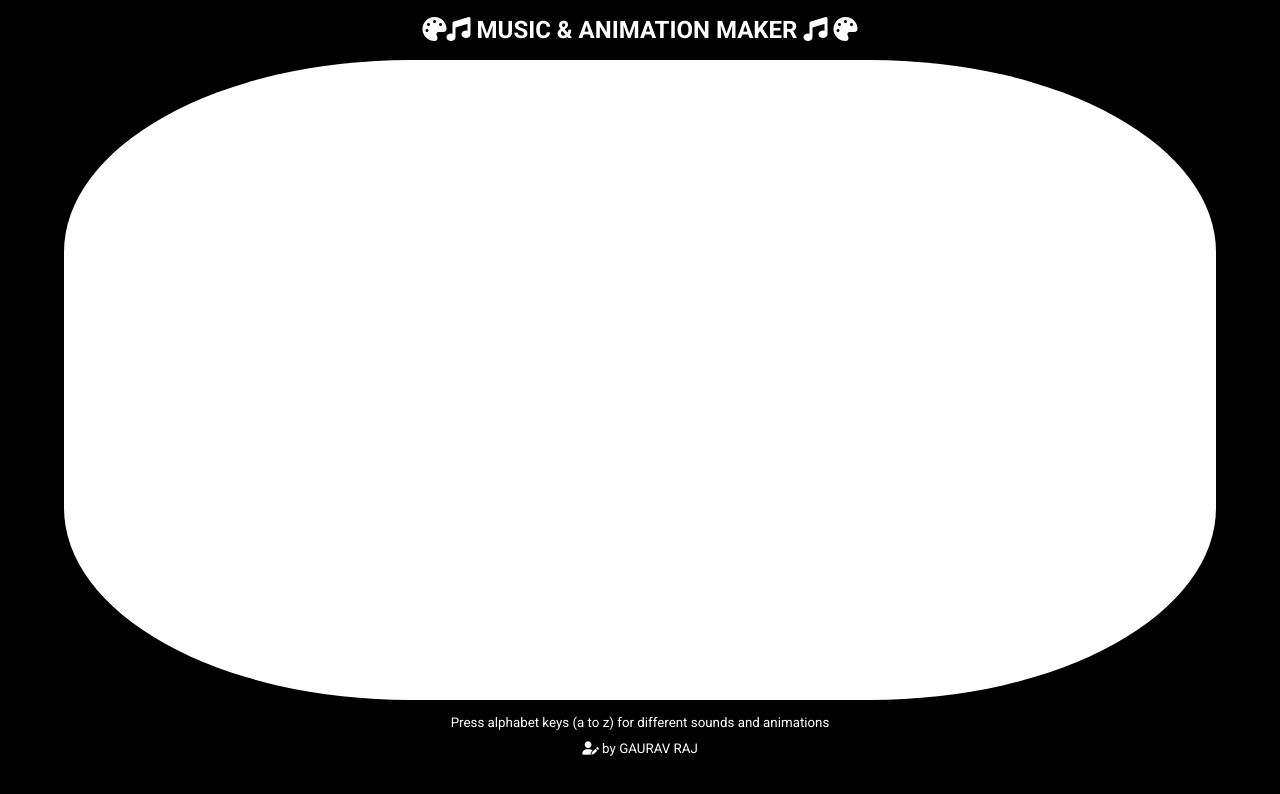
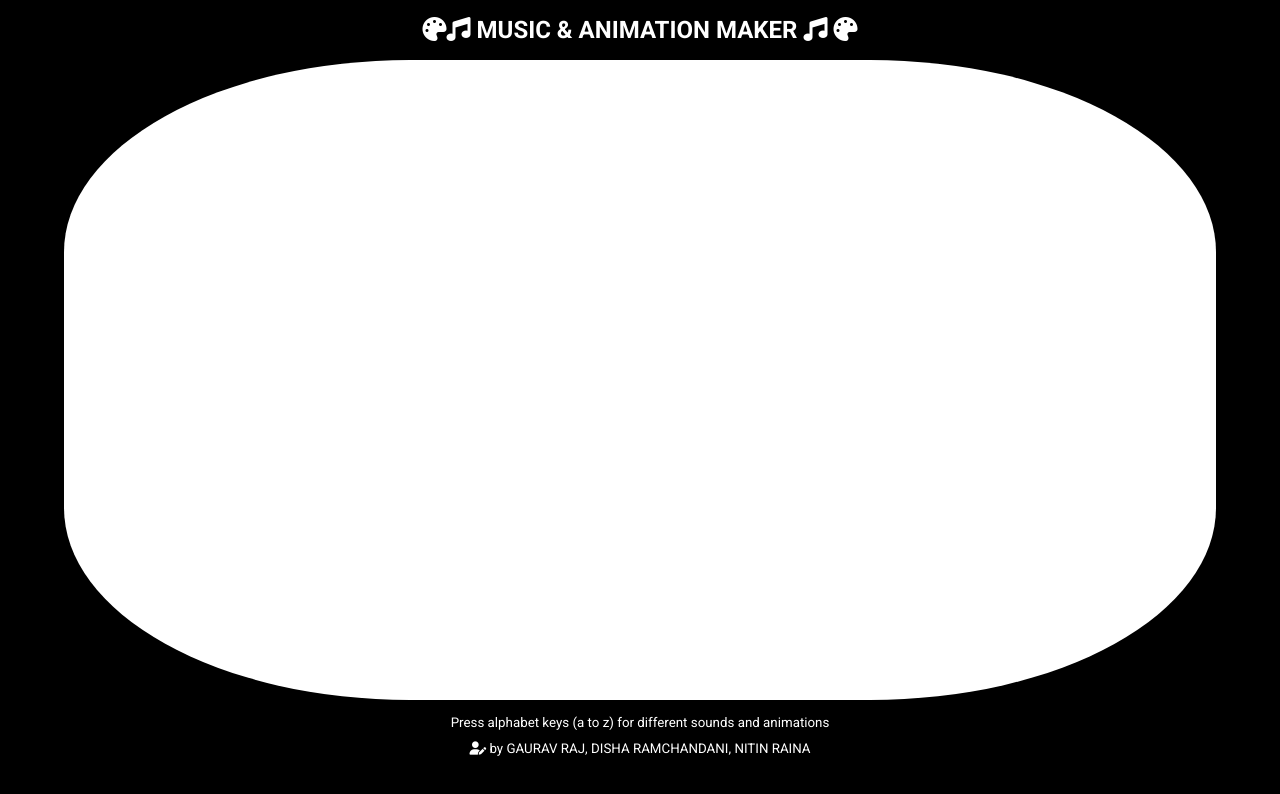
Before and after one commit to gauravraj0510/Music-and-Animation-Maker, a plain HTML site: page index.html in a window 1280 px wide. Drawn offline with nearby package versions, Linux system fonts and the light colour scheme.

Commit message:
Update index.html

```diff
--- a/index.html
+++ b/index.html
@@ -44,6 +44,6 @@
 	<h1><i class="fas fa-palette"> </i><i class="fas fa-music"></i> MUSIC & ANIMATION MAKER <i class="fas fa-music"> <i class="fas fa-palette"></i></i></h1>
 	<canvas id="myCanvas" resize></canvas>
 	<h2>Press alphabet keys (a to z) for different sounds and animations</h2>
-	<h2 id="author"><i class="fas fa-user-edit"></i> by GAURAV RAJ</h2>
+	<h2 id="author"><i class="fas fa-user-edit"></i> by GAURAV RAJ, DISHA RAMCHANDANI, NITIN RAINA</h2>
 </body>
 </html>
```
